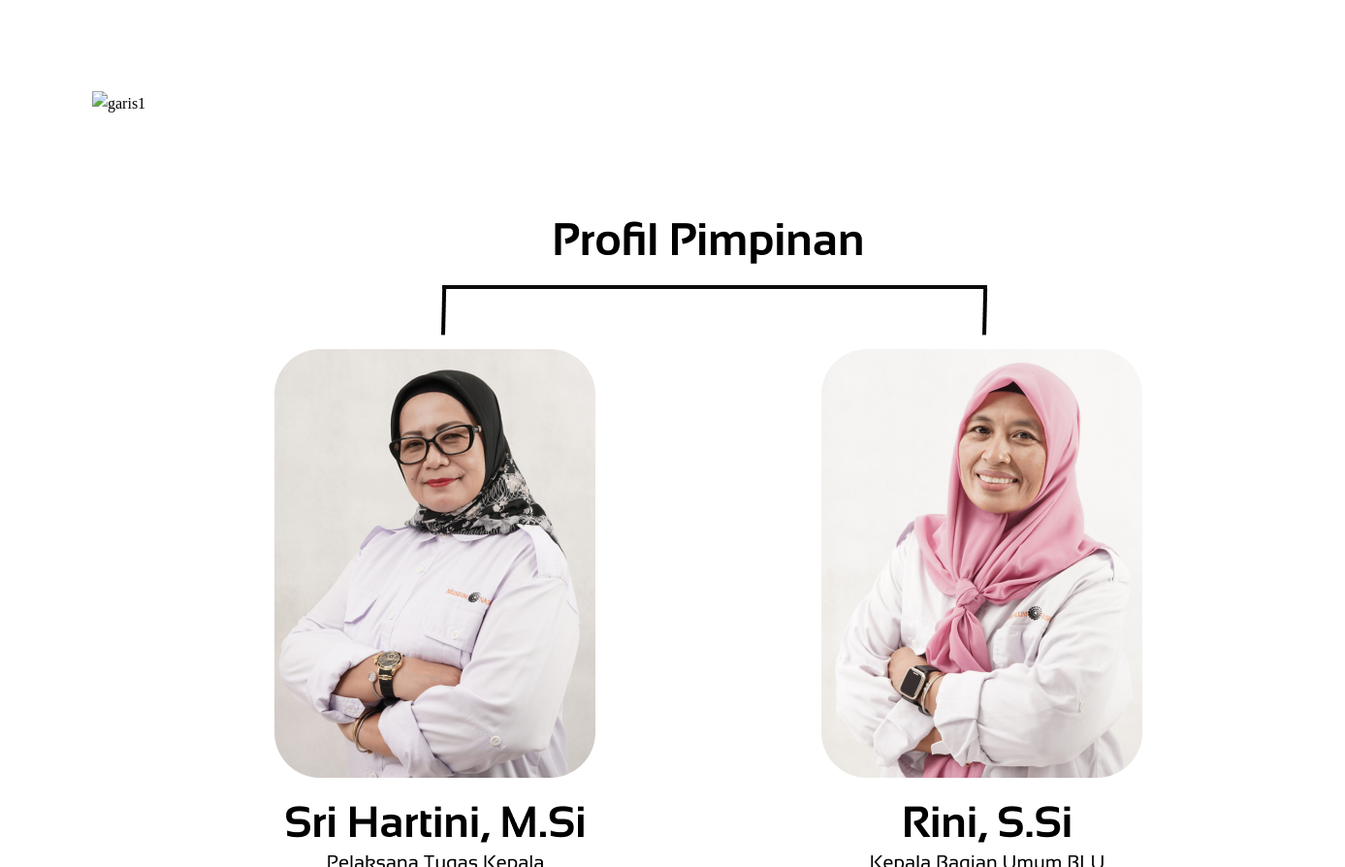
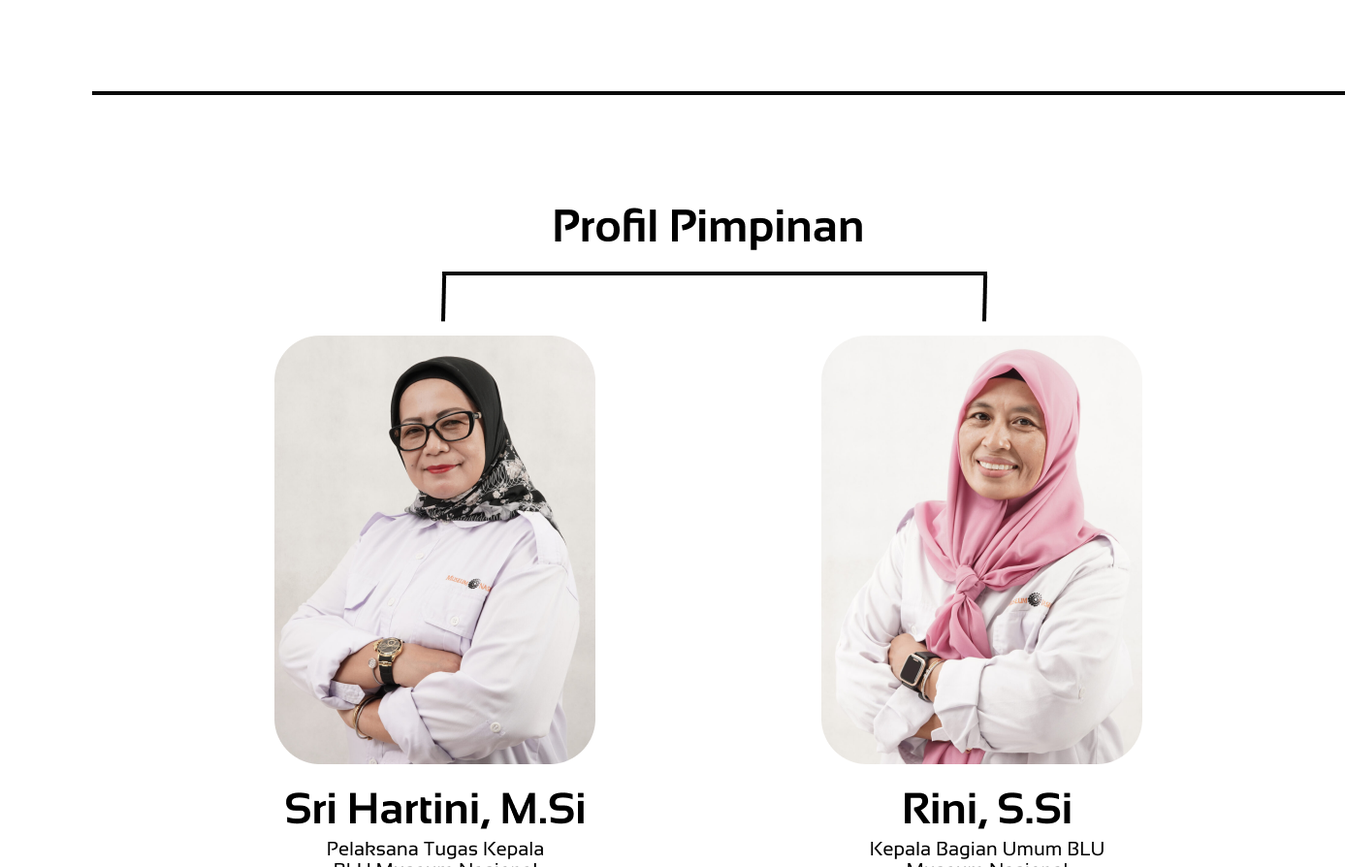
Before and after one commit to alpyyy77/portofolio-xi1, a plain HTML site: page index.html in a window 1280 px wide. Shown: the part 1415-2309 px from the top of the page at 97% size, 1387 px wide, since content can reach past the window. Drawn offline with Linux system fonts and the light colour scheme; a web font is replaced by a local one.

Commit message:
Update index.html

```diff
--- a/index.html
+++ b/index.html
@@ -66,7 +66,7 @@
             <div class="gambardua"><img src="assets/images/visi misi.png" alt="">
 
             <div class="garis1">
-                <img src="garis1.png" alt="garis1">
+                <img src="assets/images/garis1.png" alt="garis1">
             </div>
 
             <div class="profil">
```
